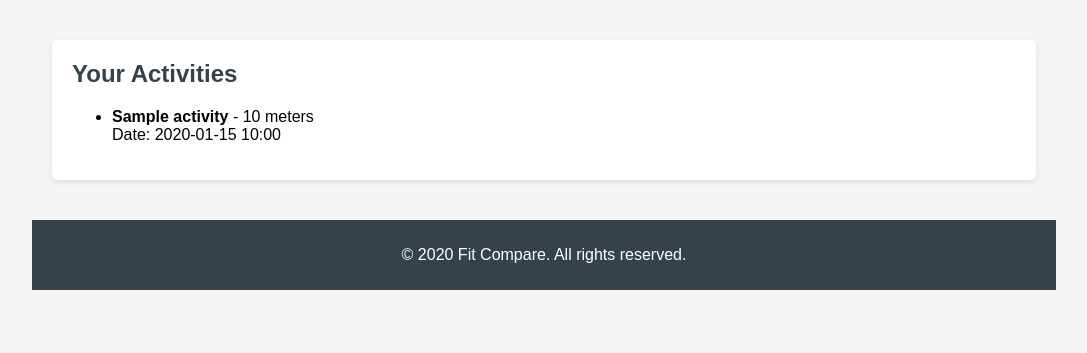
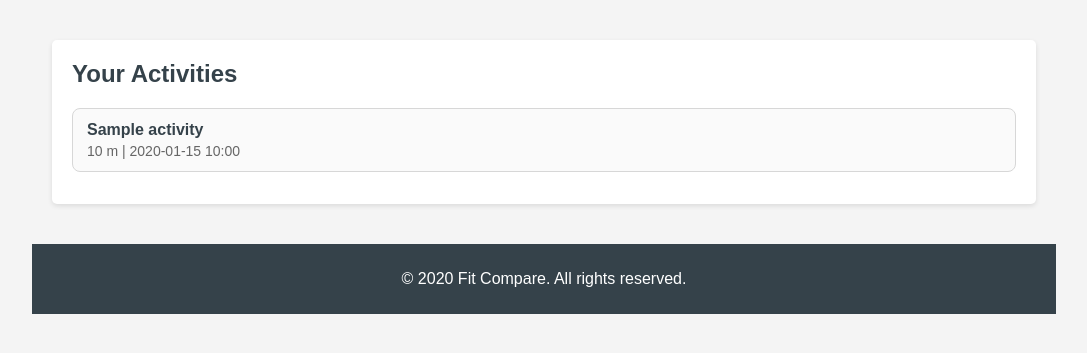
Before and after one commit to alexto-zwift/fit-compare, a Flask app: template templates/dashboard.html in a window 1280 px wide. Shown: the part 135-488 px from the top of the page, without its empty margins (96-1183 px from the left). Run offline with Flask 3, Linux system fonts and the light colour scheme; the template is opened without the code that fills it: most values are stand-ins (such as "Sample title", 1, 10 or a date in 2020).

Commit message:
Add expandable activities on dashboard with metrics
- Render each activity as an expandable details card
- Show Average HR, Speed, Power, Calories, Temperature
- Convert average speed from m/s to km/h
- Add dashboard styles for activity cards and metric rows

```diff
--- a/static/css/styles.css
+++ b/static/css/styles.css
@@ -118,3 +118,58 @@ section p {
 .btn:hover {
     background: #35424a;
 }
+
+.activity-list {
+    list-style: none;
+    padding: 0;
+    margin: 0;
+}
+
+.activity-item {
+    margin-bottom: 12px;
+}
+
+.activity-details {
+    border: 1px solid #d7d7d7;
+    border-radius: 8px;
+    background: #fafafa;
+}
+
+.activity-details summary {
+    cursor: pointer;
+    padding: 12px 14px;
+    display: flex;
+    flex-direction: column;
+    gap: 4px;
+}
+
+.activity-title {
+    font-weight: 700;
+    color: #35424a;
+}
+
+.activity-meta {
+    color: #666;
+    font-size: 14px;
+}
+
+.activity-metrics {
+    border-top: 1px solid #e6e6e6;
+    padding: 10px 14px 12px;
+}
+
+.metric-row {
+    display: flex;
+    justify-content: space-between;
+    gap: 10px;
+    padding: 6px 0;
+}
+
+.metric-label {
+    color: #4b4b4b;
+}
+
+.metric-value {
+    font-weight: 600;
+    color: #222;
+}
--- a/templates/dashboard.html
+++ b/templates/dashboard.html
@@ -22,12 +22,55 @@
             <section>
                 <h2>Your Activities</h2>
                 {% if activities %}
-                    <ul>
+                    <ul class="activity-list">
                         {% for activity in activities %}
-                            <li>
-                                <strong>{{ activity.name }}</strong> - {{ activity.distance }} meters
-                                <br>
-                                Date: {{ activity.start_date[:16] | replace('T', ' ') if activity.start_date else 'N/A' }}
+                            <li class="activity-item">
+                                <details class="activity-details">
+                                    <summary>
+                                        <span class="activity-title">{{ activity.name }}</span>
+                                        <span class="activity-meta">
+                                            {{ activity.distance | round(0) if activity.distance else 0 }} m
+                                            | {{ activity.start_date[:16] | replace('T', ' ') if activity.start_date else 'N/A' }}
+                                        </span>
+                                    </summary>
+
+                                    <div class="activity-metrics">
+                                        <div class="metric-row">
+                                            <span class="metric-label">Average HR</span>
+                                            <span class="metric-value">{{ activity.average_heartrate | round(0) if activity.average_heartrate else 'N/A' }}{% if activity.average_heartrate %} bpm{% endif %}</span>
+                                        </div>
+                                        <div class="metric-row">
+                                            <span class="metric-label">Average Speed</span>
+                                            <span class="metric-value">
+                                                {% if activity.average_speed %}
+                                                    {{ (activity.average_speed * 3.6) | round(1) }} km/h
+                                                {% else %}
+                                                    N/A
+                                                {% endif %}
+                                            </span>
+                                        </div>
+                                        <div class="metric-row">
+                                            <span class="metric-label">Average Power</span>
+                                            <span class="metric-value">{{ activity.average_watts | round(0) if activity.average_watts else 'N/A' }}{% if activity.average_watts %} W{% endif %}</span>
+                                        </div>
+                                        <div class="metric-row">
+                                            <span class="metric-label">Calories</span>
+                                            <span class="metric-value">
+                                                {% if activity.calories %}
+                                                    {{ activity.calories | round(0) }} kcal
+                                                {% elif activity.kilojoules %}
+                                                    {{ activity.kilojoules | round(0) }} kcal
+                                                {% else %}
+                                                    N/A
+                                                {% endif %}
+                                            </span>
+                                        </div>
+                                        <div class="metric-row">
+                                            <span class="metric-label">Temperature</span>
+                                            <span class="metric-value">{{ activity.average_temp | round(0) if activity.average_temp else 'N/A' }}{% if activity.average_temp %} C{% endif %}</span>
+                                        </div>
+                                    </div>
+                                </details>
                             </li>
                         {% endfor %}
                     </ul>
```
